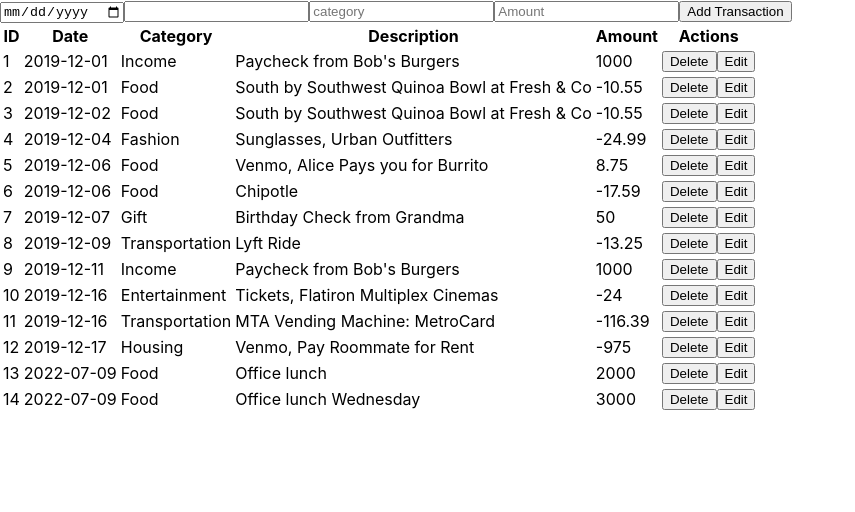
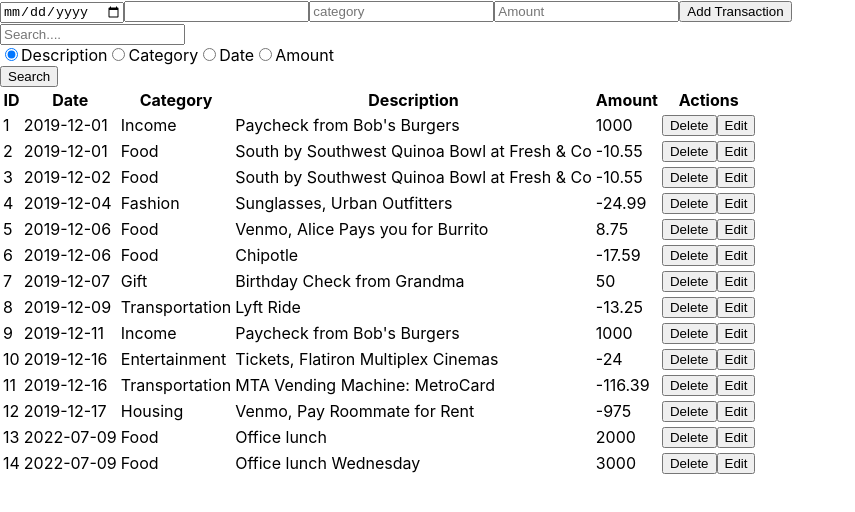
Before and after one commit to Arnold-Mwangi/Bank-of-Flatiron, a React (Create React App) app: page / in a window 1280 px wide. Shown: the top 512 px of the page, without its empty margins (0-855 px from the left). Built offline with nearby package versions, Linux system fonts and the light colour scheme; data requests are answered from the project's data file.

Commit message:
Added delete functionality

```diff
--- a/src/App.js
+++ b/src/App.js
@@ -1,17 +1,14 @@
 import { useState, useEffect } from 'react'
 import Transaction from './components/Transaction'
 import AddTransaction from './components/AddTransaction'
+import Search from './components/search'
 
 function App() {
 
   const [transactions, settransactions] = useState([])
   const [lastUsedId, setlastUsedId] = useState(14)
-
-  const handleAddTransaction =(newTransactionData)=>{
-    const transactionUpdate = {...newTransactionData, id: lastUsedId + 1};
-settransactions([...transactions, transactionUpdate])
-setlastUsedId(lastUsedId + 1)
-  }
+  const [filteredTransactions, setfilteredTransactions] = useState([])
+  const [transactiontodelete, settransactiontodelete] = useState(null)
 
   useEffect(() => {
     fetch("http://localhost:8001/transactions")
@@ -22,12 +19,69 @@ setlastUsedId(lastUsedId + 1)
       })
 
   }, [])
-  console.log(transactions)
+
+  useEffect(() => {
+    setfilteredTransactions(transactions)
+  }, [transactions])
+
+  useEffect(() => {
+    if (transactiontodelete !== null) {
+      const updatedTable = filteredTransactions.filter(
+        (transaction) => transaction.id !== transactiontodelete
+      )
+      setfilteredTransactions(updatedTable);
+      settransactiontodelete(null)
+    }
+  }, [transactiontodelete, filteredTransactions])
+
+  const handleAddTransaction = (newTransactionData) => {
+    const transactionUpdate = { ...newTransactionData, id: lastUsedId + 1 };
+    settransactions([...transactions, transactionUpdate])
+    setlastUsedId(lastUsedId + 1)
+  }
+
+  const handleDeleteTransaction = (id) => {
+    settransactiontodelete(id)
+  }
+
+  const handleSearch = (search, searchBy) => {
+    let newfilteredTransactions = transactions;
+    if (searchBy === 'description') {
+      newfilteredTransactions = transactions.filter((transaction) =>
+        transaction.description.toLowerCase().indexOf(search.toLowerCase()) !== -1
+      );
+    } else if (searchBy === 'category') {
+      newfilteredTransactions = transactions.filter((transaction) =>
+        transaction.category.toLowerCase().indexOf(search.toLowerCase()) !== -1
+      );
+    } else if (searchBy === 'date') {
+      newfilteredTransactions = transactions.filter((transaction) =>
+        transaction.date.includes(search)
+      );
+    } else if (searchBy === 'amount') {
+      // Assume the query is a valid number
+      newfilteredTransactions = transactions.filter(
+        (transaction) => transaction.amount === parseFloat(search)
+      );
+    }
+
+
+
+    // Set the filtered transactions in the state
+    setfilteredTransactions(newfilteredTransactions);
+    console.log(transactions)
+    console.log("yoh", filteredTransactions)
+
+  }
 
   return (
     <>
-      <AddTransaction onAddTransaction={handleAddTransaction}/>
-      <Transaction transactionData={transactions} />
+      <AddTransaction onAddTransaction={handleAddTransaction} />
+      <Search onSearch={handleSearch} />
+      <Transaction
+        transactionData={filteredTransactions}
+        onDeleteTransaction={handleDeleteTransaction}
+      />
     </>
 
   )
--- a/src/components/Transaction.js
+++ b/src/components/Transaction.js
@@ -1,6 +1,6 @@
 import Transactiontable from "./Transactiontable"
 
-export default function Transaction({transactionData}){
+export default function Transaction({transactionData, onDeleteTransaction}){
 
     return(
         <div>
@@ -22,6 +22,7 @@ export default function Transaction({transactionData}){
                 description={item.description}
                 category={item.category}
                 amount={item.amount}
+                onDeleteTransaction={onDeleteTransaction}
               />
             ))}
           </tbody>
--- a/src/components/Transactiontable.js
+++ b/src/components/Transactiontable.js
@@ -1,4 +1,4 @@
-export default function Transactiontable({ id, date, category, description, amount }) {
+export default function Transactiontable({ id, date, category, description, amount, onDeleteTransaction }) {
     return (
 
         <tr>
@@ -8,7 +8,7 @@ export default function Transactiontable({ id, date, category, description, amou
             <td>{description}</td>
             <td>{amount}</td>
             <td>
-                <button>Delete</button>
+                <button onClick={()=>onDeleteTransaction(id)}>Delete</button>
                 <button>Edit</button>
             </td>
         </tr>
--- a/src/components/search.js
+++ b/src/components/search.js
@@ -0,0 +1,61 @@
+import React, { useState } from 'react';
+export default function Search({ onSearch }) {
+
+    const [search, setsearch] = useState('');
+    const [searchBy, setSearchBy] = useState('description');
+
+    const handleSearch = () => {
+        onSearch(search, searchBy)
+    };
+
+    return (
+        <div>
+            <input
+                typr="text"
+                value={search}
+                onChange={(e) => setsearch(e.target.value)}
+                placeholder='Search....'
+            />
+            <div>
+                <label>
+                    <input
+                    type="radio"
+                    value="description"
+                    checked={searchBy === 'description'}
+                    onChange={()=>setSearchBy('description')}
+                    />
+                    Description
+                </label>
+                <label>
+                    <input
+                    type="radio"
+                    value="category"
+                    checked={searchBy === 'category'}
+                    onChange={()=>setSearchBy('category')}
+                    />
+                    Category
+                </label>
+                <label>
+                    <input
+                    type="radio"
+                    value="date"
+                    checked={searchBy === 'date'}
+                    onChange={()=>setSearchBy('date')}
+                    />
+                    Date
+                </label>
+                <label>
+                    <input
+                    type="radio"
+                    value="amount"
+                    checked={searchBy === 'amount'}
+                    onChange={()=>setSearchBy('amount')}
+                    />
+                    Amount
+                </label>
+            </div>
+            <button onClick={handleSearch}>Search</button>
+        </div>
+    );
+
+}
```
